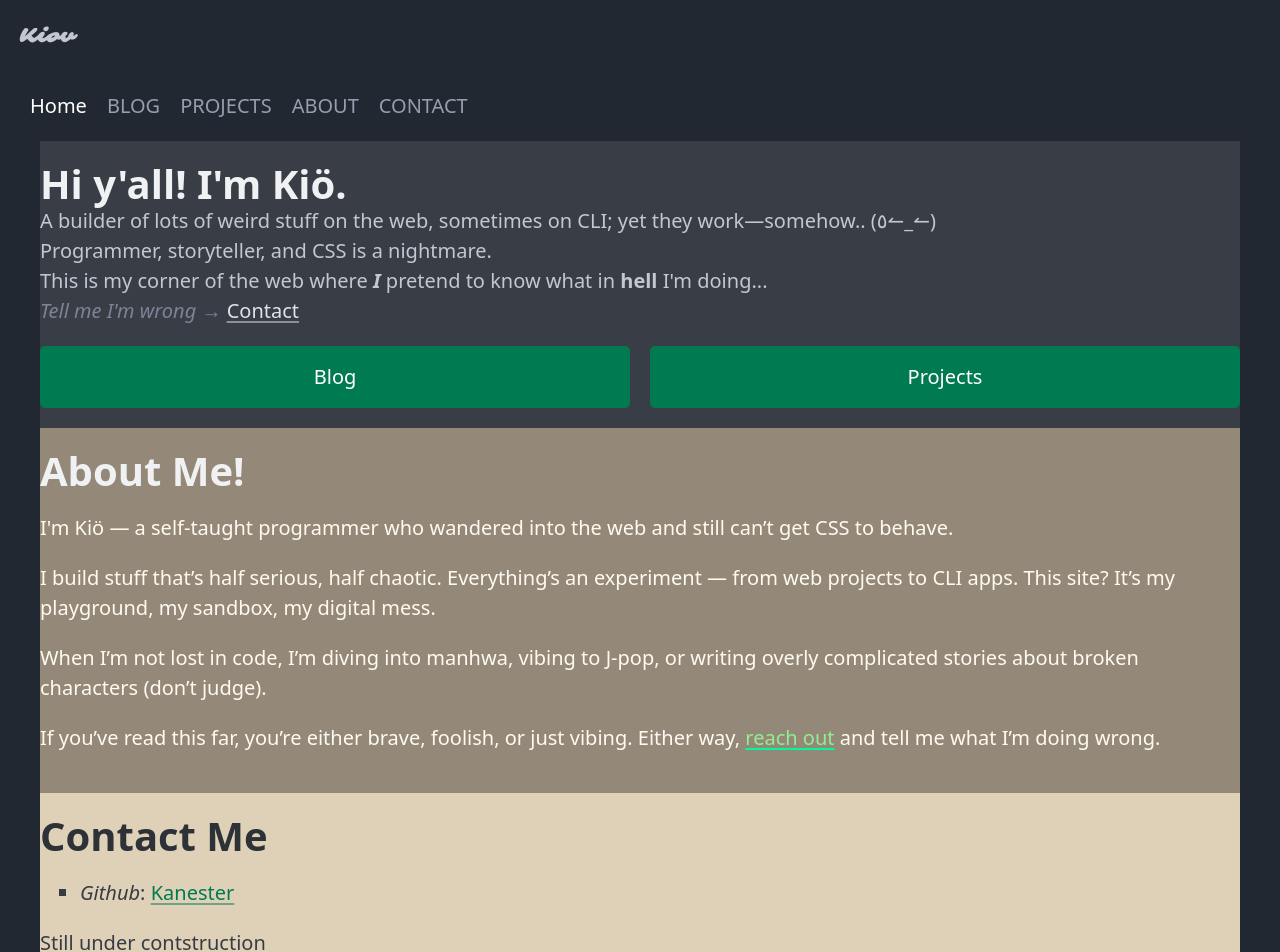
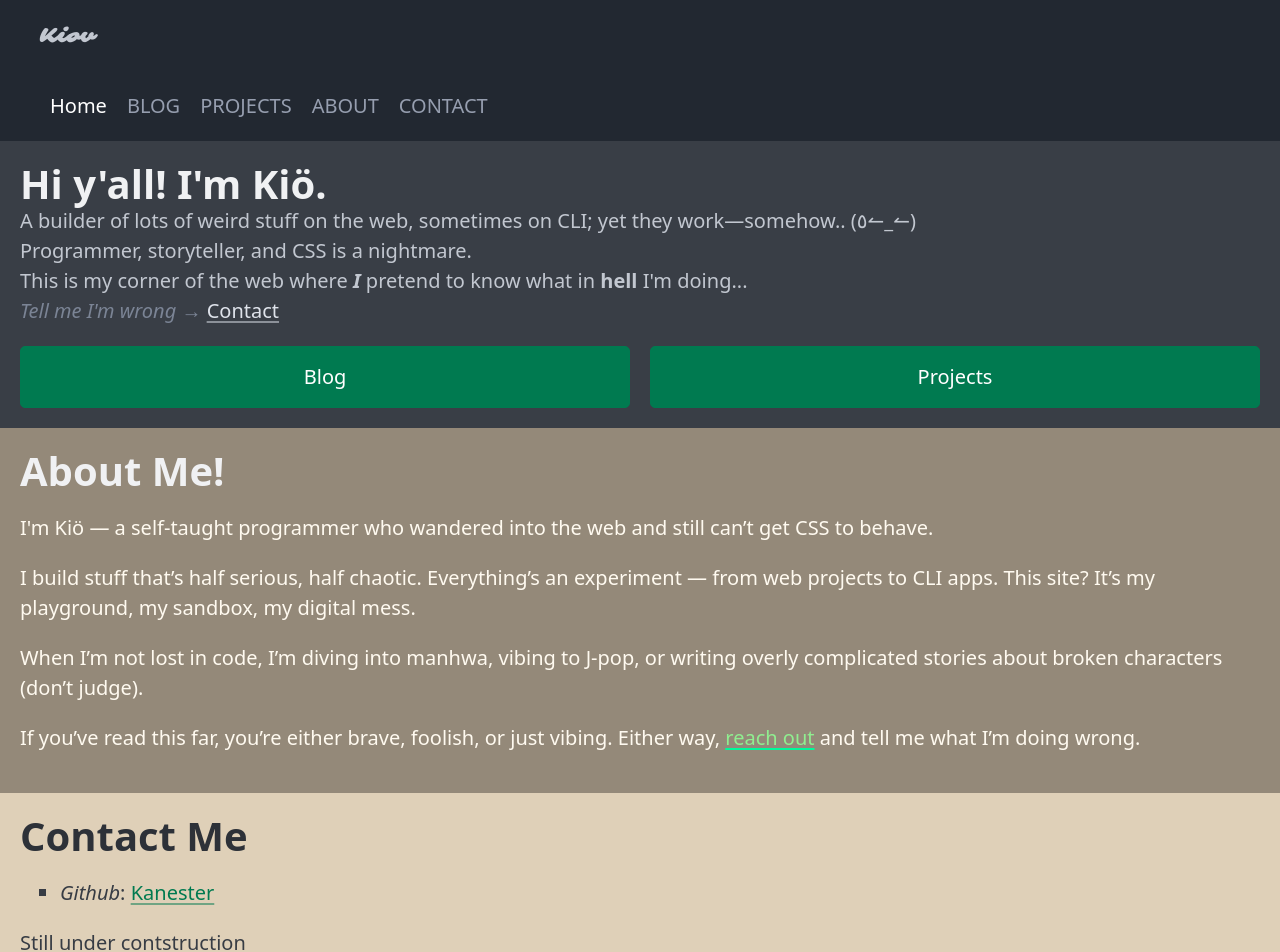
Before and after one commit to Kanester/portfolio, a SvelteKit app: page / in a window 1280 px wide. Shown: the top 952 px of the page. Built offline with nearby package versions, Linux system fonts and the light colour scheme.

Commit message:
--no-message

```diff
--- a/src/routes/+layout.svelte
+++ b/src/routes/+layout.svelte
@@ -6,7 +6,7 @@
 </script>
 
 <header class="container-fluid" data-theme="dark">
-  <div>
+  <div class="container">
     <DesktopNav style="desktop-nav" />
     <MobileNav style="mobile-nav" />
   </div>
--- a/src/routes/+page.svelte
+++ b/src/routes/+page.svelte
@@ -1,5 +1,5 @@
 <!-- Hero -->
-<section class="hero container" data-theme="dark">
+<section class="hero container-fluid" data-theme="dark">
   <hgroup>
     <h1>Hi y'all! I'm Kiö.</h1>
     <p>
@@ -24,7 +24,7 @@
 </section>
 
 <!-- About -->
-<section class="about container" id="about" data-theme="dark">
+<section class="about container-fluid" id="about" data-theme="dark">
   <h1>About Me!</h1>
   <p>
     I'm Kiö — a self-taught programmer who wandered into the web and still can’t
@@ -46,7 +46,7 @@
 </section>
 
 <!-- Contact -->
-<section class="contact container" id="contact" data-theme="light">
+<section class="contact container-fluid" id="contact" data-theme="light">
   <h1>Contact Me</h1>
   <ul>
     <li>
```
